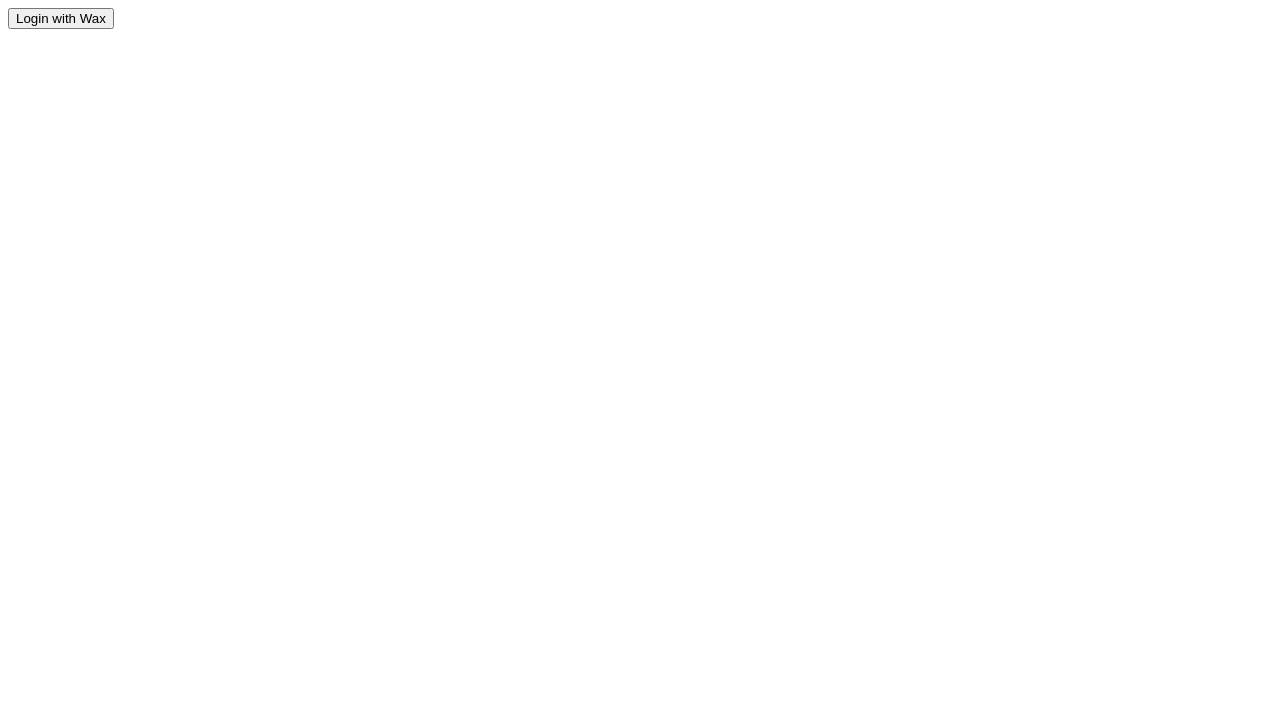
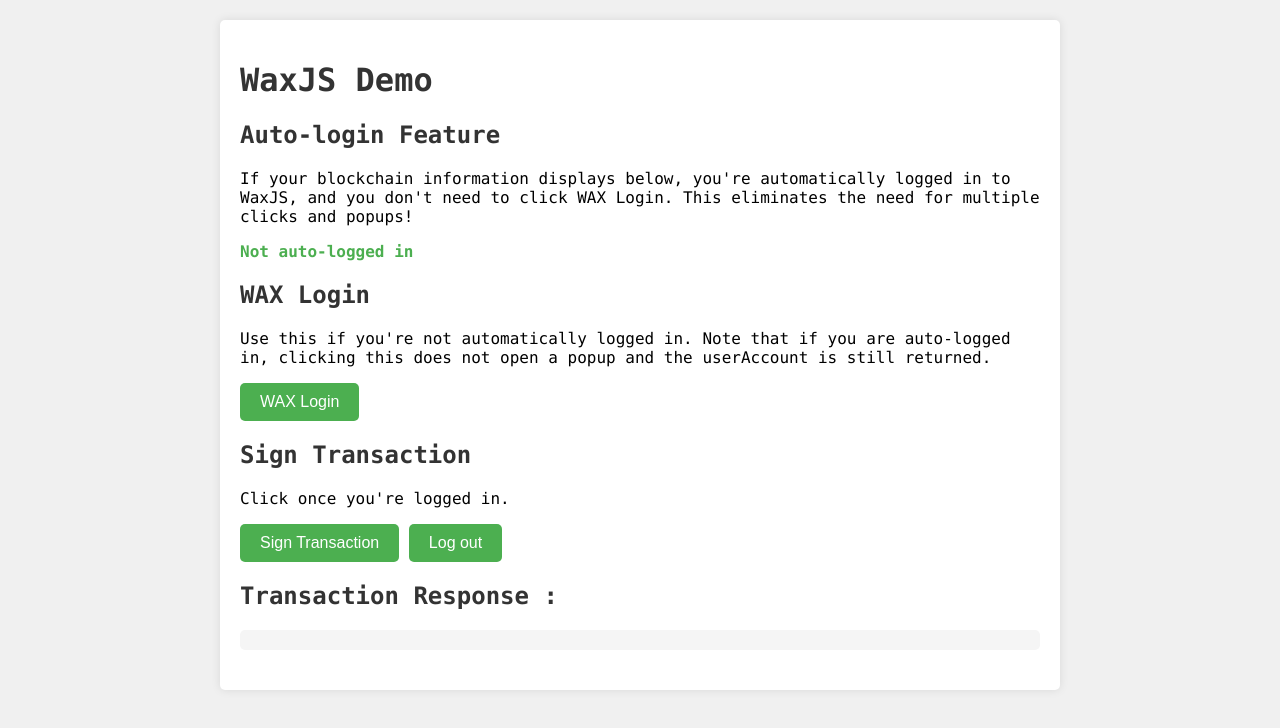
Before and after one commit to rsoares21/boilerplate, a website: page frontend/nodeserver/public/index.html in a window 1280 px wide. Drawn offline with Linux system fonts and the light colour scheme; no server answers.

Commit message:
Acertos visuais

```diff
--- a/frontend/nodeserver/public/app.js
+++ b/frontend/nodeserver/public/app.js
@@ -1,49 +1,83 @@
-document.addEventListener("DOMContentLoaded", () => {
-    const wax = new waxjs.WaxJS({rpcEndpoint: 'https://wax.greymass.com'});
+const wax = new waxjs.WaxJS({
+    rpcEndpoint: 'https://wax.greymass.com'
+});
 
-    document.getElementById('loginButton').addEventListener('click', async () => {
+//automatically check for credentials
+autoLogin();
+
+//checks if autologin is available
+async function autoLogin() {
+    let isAutoLoginAvailable = await wax.isAutoLoginAvailable();
+    if (isAutoLoginAvailable) {
+        let userAccount = wax.userAccount;
+        let pubKeys = wax.pubKeys;
+        let str = 'AutoLogin enabled for account: ' + userAccount + '<br/>Active: ' + pubKeys[0] + '<br/>Owner: ' + pubKeys[1]
+        document.getElementById('autologin').insertAdjacentHTML('beforeend', str);
+    } else {
+        document.getElementById('autologin').insertAdjacentHTML('beforeend', 'Not auto-logged in');
+    }
+}
+
+//normal login. Triggers a popup for non-whitelisted dapps
+async function login() {
+
+    if (!wax.api) {
         try {
-            const userAccount = await wax.login();
-            const message = `Login request: ${new Date().toISOString()}`;
-            const signature = await wax.api.transact({
+            //if autologged in, this simply returns the userAccount w/no popup
+            let userAccount = await wax.login();
+            let pubKeys = wax.pubKeys;
+            let str = 'Account: ' + userAccount + '<br/>Active: ' + pubKeys[0] + '<br/>Owner: ' + pubKeys[1]
+            document.getElementById('loginresponse').innerHTML = str;
+        } catch (e) {
+            document.getElementById('loginresponse').innerHTML = e.message;
+        }
+    }
+}
+
+async function sign() {
+    if (!wax.api) {
+        return document.getElementById('response').append('* Login first *');
+    }
+
+    try {
+        const result = await wax.api.transact({
             actions: [{
-                    account: 'eosio.null',
-                    name: 'nonce',
+                account: 'eosio',
+                name: 'delegatebw',
                 authorization: [{
-                        actor: userAccount,
+                    actor: wax.userAccount,
                     permission: 'active',
                 }],
                 data: {
-                        value: message
-                    }
+                    from: wax.userAccount,
+                    receiver: wax.userAccount,
+                    stake_net_quantity: '0.00000001 WAX',
+                    stake_cpu_quantity: '0.00000000 WAX',
+                    transfer: false,
+                    memo: 'This is a WaxJS/Cloud Wallet Demo.'
+                },
             }]
         }, {
-                broadcast: false,
-                sign: true
+            blocksBehind: 3,
+            expireSeconds: 30
         });
+        document.getElementById('response').textContent = JSON.stringify(result, null, 2)
+    } catch (e) {
+        document.getElementById('response').textContent = e.message;
+    }
+}
 
-            validateSignatureBackend(userAccount, message, signature);
-        } catch (e) {
-            console.error('Failed to log in', e);
+async function logout() {
+
+    if (wax.api) {
+        wax.logout();
+        document.getElementById('response').textContent =' logged out from wax network';
+        document.getElementById('autologin').textContent = '';
+        document.getElementById('loginresponse').textContent = '';
+
+    } else {
+        document.getElementById('response').append('* Login first *');
     }
-    });
 
-    function validateSignatureBackend(userAccount, message, signature) {
-        fetch('/api/validate', {
-            method: 'POST',
-            headers: {
-                'Content-Type': 'application/json'
-            },
-            body: JSON.stringify({ userAccount, message, signature: signature.signatures[0] })
-        })
-        .then(response => response.json())
-        .then(data => {
-            if (data.valid) {
-                console.log('Signature is valid');
-            } else {
-                console.log('Signature is invalid');
+
 }
-        })
-        .catch(error => console.error('Error:', error));
-    }
-});
--- a/frontend/nodeserver/public/index.html
+++ b/frontend/nodeserver/public/index.html
@@ -1,13 +1,40 @@
 <!DOCTYPE html>
-<html lang="en">
+<html>
 <head>
-    <meta charset="UTF-8">
-    <meta name="viewport" content="width=device-width, initial-scale=1.0">
-    <title>Wax Cloud Wallet Login</title>
-    <script src='waxjs.js'></script>
-    <script src="app.js" defer></script>
+    <title>WaxJS Demo</title>
+    <link rel="stylesheet" type="text/css" href="styles.css">
 </head>
 <body>
-    <button id="loginButton">Login with Wax</button>
+    <div class="container">
+        <h1>WaxJS Demo</h1>
+
+        <div class="section">
+            <h2>Auto-login Feature</h2>
+            <p>If your blockchain information displays below, you're automatically logged in to WaxJS, and you don't need to click WAX Login. This eliminates the need for multiple clicks and popups!</p>
+            <p class="autologin" id="autologin"></p>
+        </div>
+
+        <div class="section">
+            <h2>WAX Login</h2>
+            <p>Use this if you're not automatically logged in. Note that if you are auto-logged in, clicking this does not open a popup and the userAccount is still returned.</p>
+            <button id="login" onclick="login()">WAX Login</button>
+            <p class="loginresponse" id="loginresponse"></p>
+        </div>
+
+        <div class="section">
+            <h2>Sign Transaction</h2>
+            <p>Click once you're logged in.</p>
+            <button id="sign" onclick="sign()">Sign Transaction</button>
+            <button id="logout" onclick="logout()">Log out</button>
+        </div>
+
+        <div class="section">
+            <h2>Transaction Response :</h2>
+            <code id="response"></code>
+        </div>
+    </div>
+
+    <script src='waxjs.js'></script>
+    <script src='app.js'></script>
 </body>
 </html>
--- /dev/null
+++ b/frontend/nodeserver/public/styles.css
@@ -0,0 +1,56 @@
+body {
+    font-family: 'Consolas';
+    margin: 0;
+    padding: 0;
+    background-color: #f0f0f0;
+}
+
+.container {
+    max-width: 800px;
+    margin: 20px auto;
+    padding: 20px;
+    background-color: #fff;
+    border-radius: 5px;
+    box-shadow: 0 0 10px rgba(0, 0, 0, 0.1);
+}
+
+h1, h2 {
+    color: #333;
+}
+
+.section {
+    margin-bottom: 20px;
+}
+
+.autologin {
+    color: #4caf50;
+    font-weight: bold;
+}
+
+.loginresponse {
+    color: #ff5722;
+    font-weight: bold;
+}
+
+button {
+    padding: 10px 20px;
+    font-size: 16px;
+    background-color: #4caf50;
+    color: #fff;
+    border: none;
+    border-radius: 5px;
+    cursor: pointer;
+    transition: background-color 0.3s;
+}
+
+button:hover {
+    background-color: #45a049;
+}
+
+code {
+    display: block;
+    background-color: #f5f5f5;
+    padding: 10px;
+    border-radius: 5px;
+    overflow-x: auto;
+}
--- a/frontend/nodeserver/server.js
+++ b/frontend/nodeserver/server.js
@@ -7,7 +7,7 @@
 app.use(express.static(publicPath));
 
 // Inicie o servidor na porta 3000 (ou qualquer outra porta que preferir)
-const port = 3000;
+const port = 80;
 app.listen(port, () => {
     console.log(`Servidor rodando em http://localhost:${port}`);
 });
```
Also changed, not shown: frontend/nodeserver/public/waxcloud.html (deleted, +0 -107 lines). Lines whose indentation alone changed are shown as unchanged.
